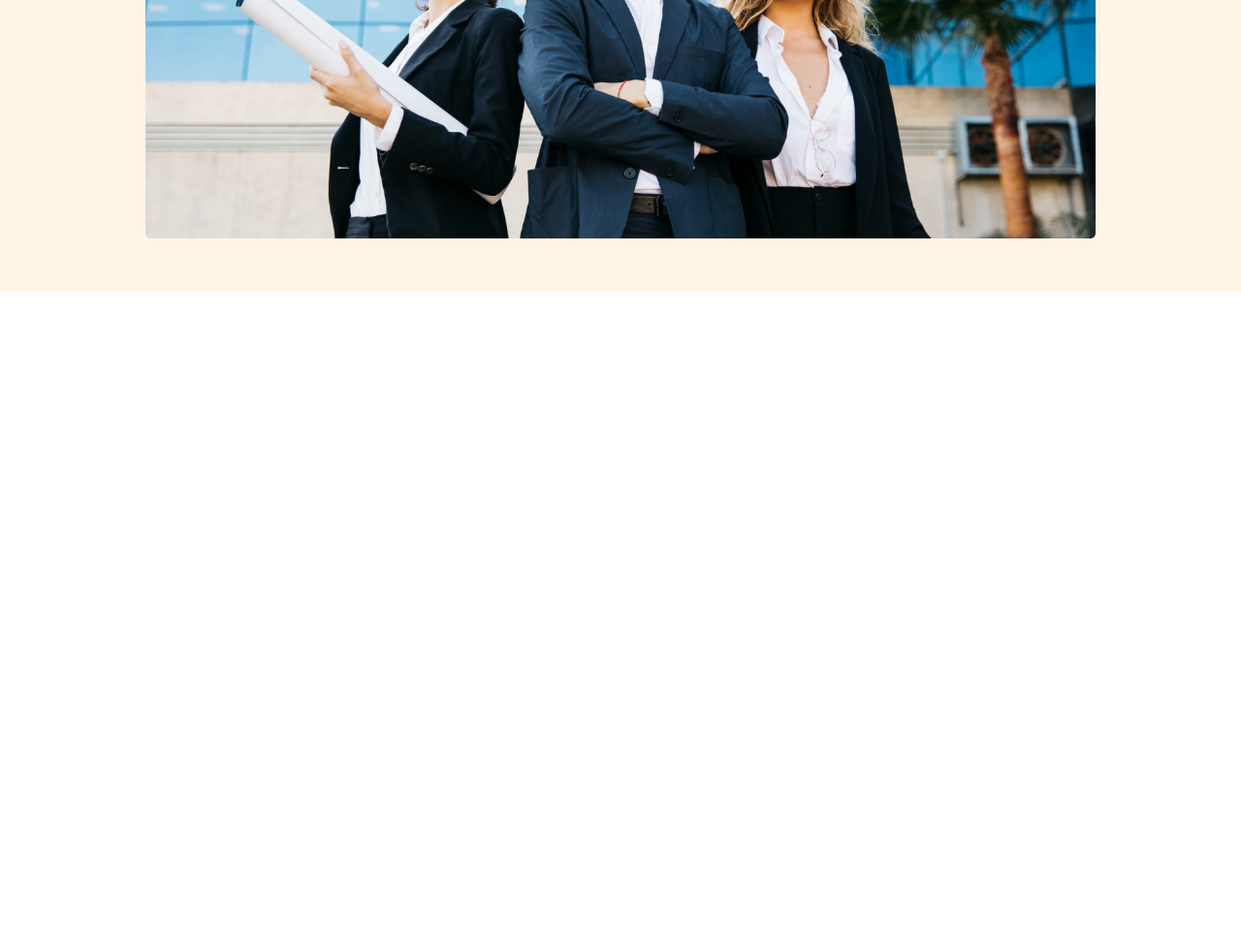
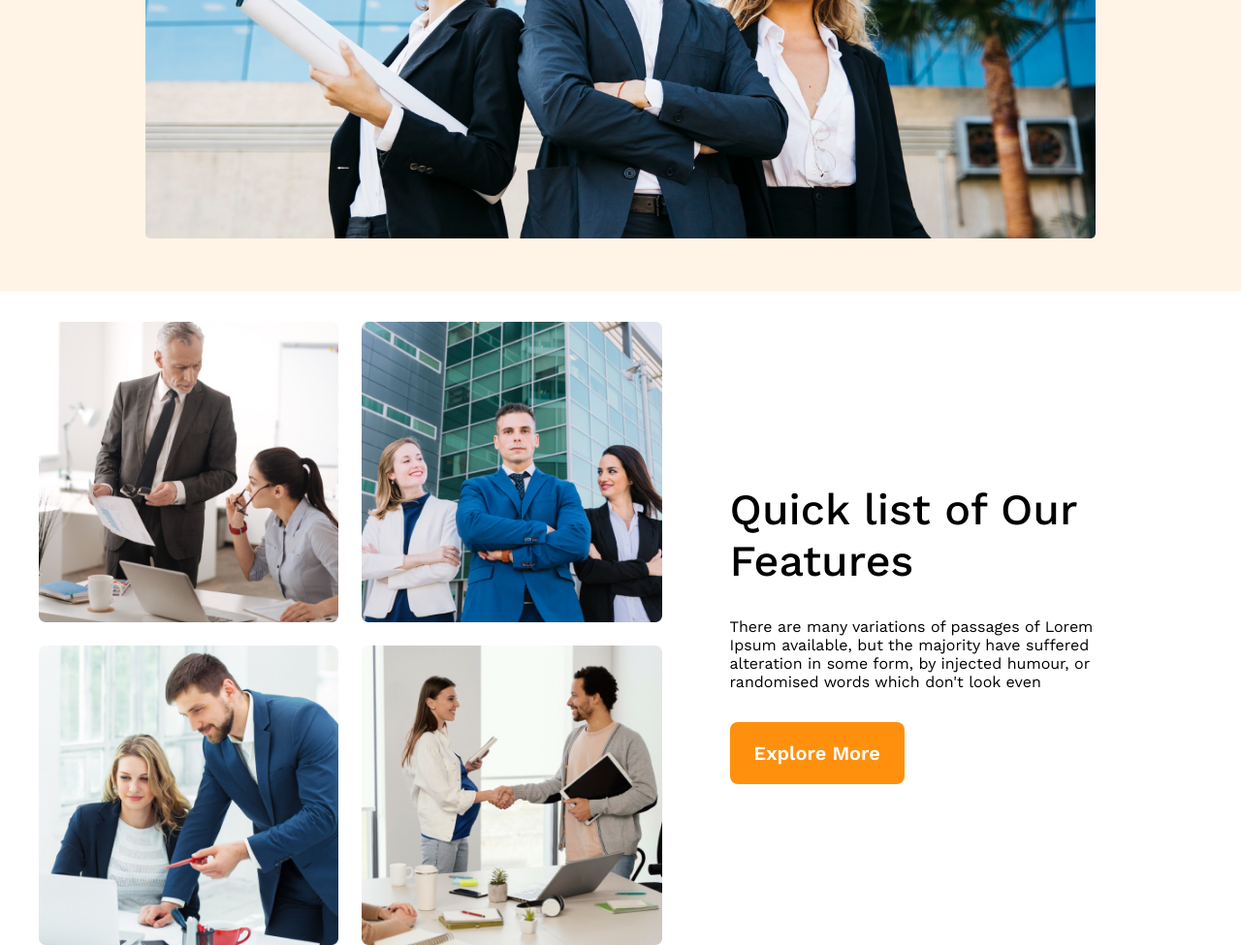
Before and after one commit to yuvrajdip/milestone-2, a plain HTML site: page g3-architects-website-by-me/index.html in a window 1280 px wide. Shown: the part 715-1690 px from the top of the page at 97% size. Before the commit the page ends 1015 px from the top, so only its background shows below. Drawn offline with nearby package versions, Linux system fonts and the light colour scheme.

Commit message:
teams-container sec done

```diff
--- a/g3-architects-website-by-me/index.html
+++ b/g3-architects-website-by-me/index.html
@@ -10,7 +10,7 @@
 
 <body>
   <!-- header start -->
-  <header>
+  <header class="mb-2">
     <!-- navbar -->
     <nav class="mb-2">
       <h2 class="nav-title">G3 Architect</h2>
@@ -28,7 +28,9 @@
         Brand New
         Group of Architects
       </h1>
-      <p class="banner-description mb-2">There are many variations of passages of Lorem Ipsum available, but the majority have suffered alteration in some form, by injected humour, or randomised words which don't look even</p>
+      <p class="banner-description mb-2">There are many variations of passages of Lorem Ipsum available, but the
+        majority have suffered alteration in some form, by injected humour, or randomised words which don't look even
+      </p>
 
       <button class="btn-primary mb-2">Explore More</button>
 
@@ -39,8 +41,21 @@
 
 
   <main>
+    <section class="teams-container">
+      <div class="teams-img-container">
+        <img src="./images/team1.png" alt=""><img src="./images/team2.png" alt=""><img src="./images/team3.png"
+          alt=""><img src="./images/team4.png" alt="">
+      </div>
+      <div class="teams-content">
+        <h3 class="teams-title mb-2">Quick list of Our Features</h3>
+        <p class="teams-description mb-2">There are many variations of passages of Lorem Ipsum available, but the
+          majority have suffered alteration in some form, by injected humour, or randomised words which don't look even
+        </p>
+        <button class="btn-primary">Explore More</button>
+      </div>
+    </section>
+  </main>
 
-  </main>
   <footer>
 
   </footer>
--- a/g3-architects-website-by-me/style.css
+++ b/g3-architects-website-by-me/style.css
@@ -114,3 +114,35 @@ nav a {
     margin-bottom: 2rem;
   }
 }
+
+
+main{
+  max-width: 1200px;
+  margin: 0 auto;
+}
+
+.teams-container{
+  display: flex;
+  align-items: center;
+  justify-items: center;
+}
+
+.teams-img-container{
+  display: grid;
+  grid-template-columns: repeat(2,1fr);
+  gap: 24px;
+  /* width: 50%; */
+}
+.teams-img-container img{
+  width: 100%;
+}
+
+.teams-content{
+  width: 50%;
+  padding: 0 70px;
+}
+
+.teams-title{
+  font-size: 2.8rem;
+  font-weight: 500;
+}
```
